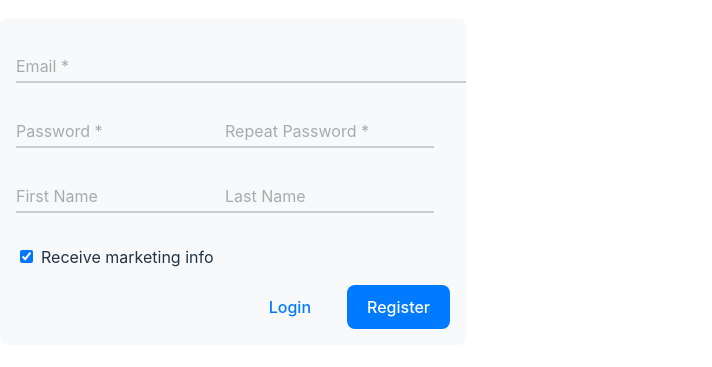
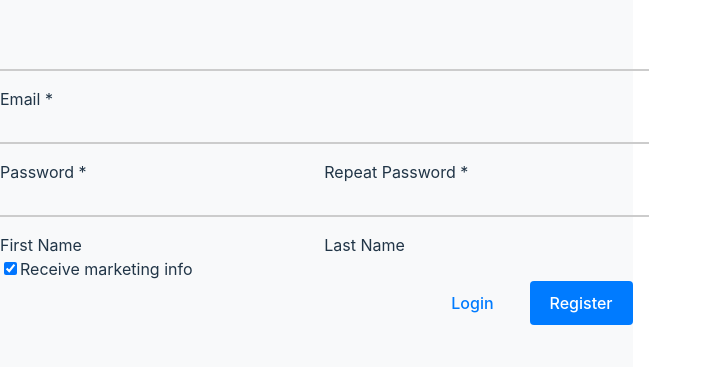
Before and after one commit to amiramiour/ecommerce-frontend, a React (Vite) app: page / in a window 1280 px wide. Shown: the part 219-586 px from the top of the page, without its empty margins (0-712 px from the left). Built offline with nearby package versions, Linux system fonts and the light colour scheme.

Commit message:
centrer le formulaire

```diff
--- a/src/styles/form.css
+++ b/src/styles/form.css
@@ -1,24 +1,14 @@
-/* src/styles/form.css */
-.bg-light {
-  background-color: #F8F9FA;
+/* Centrage du formulaire */
+.page-container {
+  display: flex;
+  justify-content: center;
+  align-items: center;
+  height: 100vh;
+  background-color: #f8f9fa;
+  margin: 0;
 }
 
-.p-3 {
-  padding: 1rem;
-}
-
-.form {
-  width: 100%;
-  max-width: 500px;
-  margin: auto;
-  border-radius: 8px;
-}
-
-.input-container {
-  position: relative;
-  margin: 1rem 0;
-}
-
+/* Bordures des inputs ajustées */
 .input-field {
   width: 100%;
   padding: 8px;
@@ -26,43 +16,26 @@
   border-bottom: 2px solid #ccc;
   outline: none;
   background: transparent;
+  transition: border-color 0.3s;
+  margin-bottom: 1rem;
 }
 
 .input-field:focus {
   border-bottom: 2px solid #007BFF;
 }
 
-.input-label {
-  position: absolute;
-  top: 50%;
-  left: 0;
-  transform: translateY(-50%);
-  transition: 0.3s;
-  color: #aaa;
-}
-
-.input-field:focus ~ .input-label,
-.input-field:not(:placeholder-shown) ~ .input-label {
-  top: -20px;
-  font-size: 12px;
-  color: #007BFF;
-}
-
+/* Espacement entre les colonnes */
 .row {
   display: flex;
   gap: 1rem;
 }
 
-.checkbox-container {
-  display: flex;
-  align-items: center;
-  margin: 1rem 0;
+/* Ajuste la largeur pour les colonnes côte à côte */
+.row .input-container {
+  flex: 1;
 }
 
-.checkbox-input {
-  margin-right: 8px;
-}
-
+/* Boutons ajustés */
 .btn-group {
   display: flex;
   justify-content: flex-end;
@@ -79,6 +52,7 @@
 .btn-primary {
   background-color: #007BFF;
   color: white;
+  border-radius: 4px;
 }
 
 .btn-primary:hover {
```
